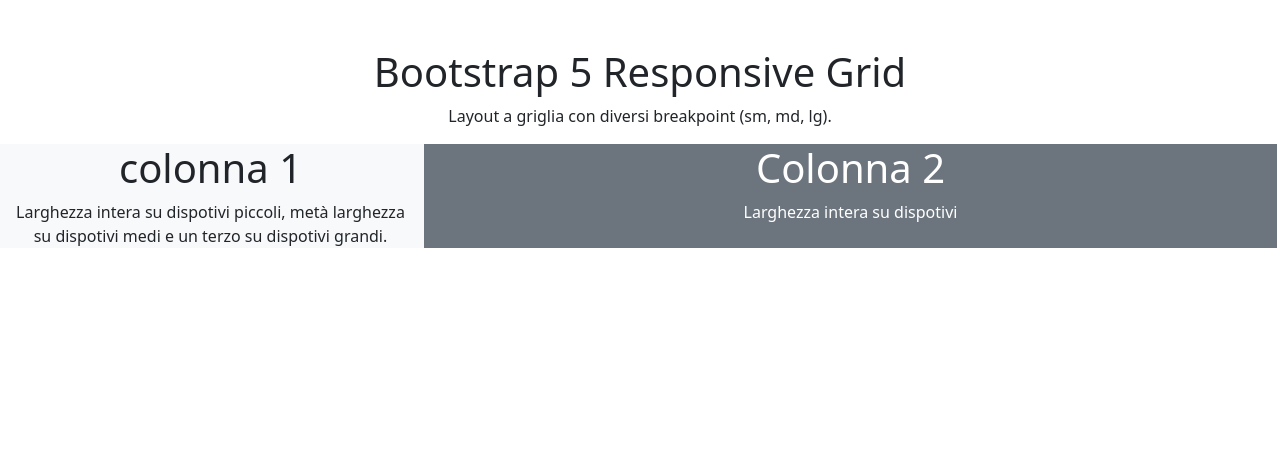
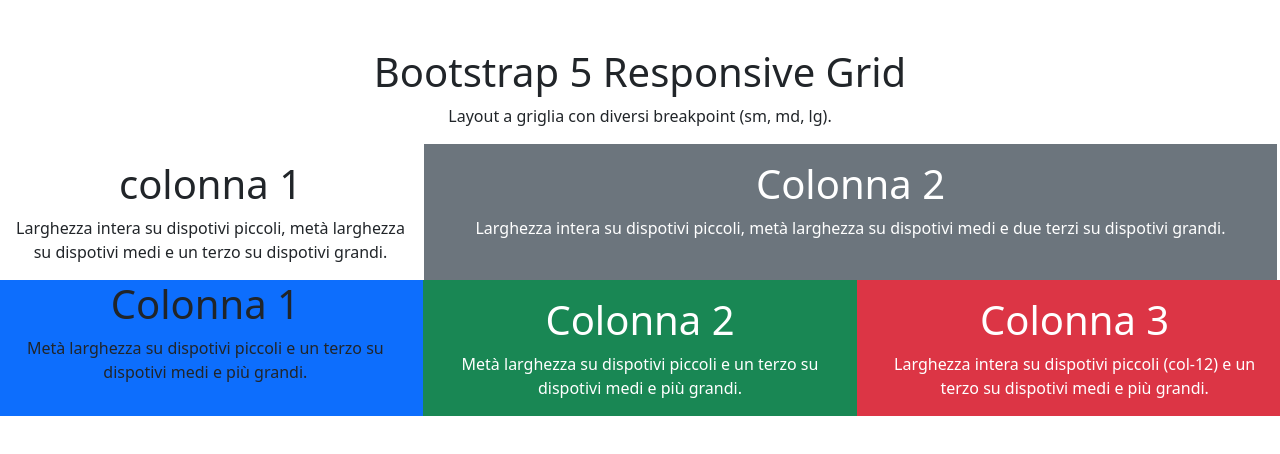
Before and after one commit to fabiolafisca/htmlcss-bootstrap-layout, a plain HTML site: page index.html in a window 1280 px wide. Drawn offline with nearby package versions, Linux system fonts and the light colour scheme; files that its build step writes are made by us from their sources.

Commit message:
exercise-bootstrap-colonna3

```diff
--- a/index.html
+++ b/index.html
@@ -22,15 +22,49 @@
 
 
     <div class="row">
-        <div class="col-12 col-md-6 col-lg-4 bg-light">
+        <div class="col-12 col-md-6 col-lg-4 text-bg-white p-3">
             <h1>colonna 1</h1>
             Larghezza intera su dispotivi piccoli, metà larghezza su dispotivi medi e un terzo su dispotivi grandi.
         </div>
 
 
-    <div class="col-12 col-md-6 col-lg-8 bg-secondary text-white">
+    <div class="col-12 col-md-6 col-lg-8 text-bg-secondary p-3">
         <h1>Colonna 2</h1>
-        Larghezza intera su dispotivi
+        Larghezza intera su dispotivi piccoli, metà larghezza su dispotivi medi e due terzi su dispotivi grandi.
+        </div>
+    </div>
+
+    <div class="col-12 col-md-6 col-lg-4 bg-primary">
+            <h1>Colonna 1</h1>
+            Metà larghezza su dispotivi piccoli e un terzo su dispotivi medi e più grandi.
+        </div>
+
+    <div class="col-10 col-md-6 col-lg-4 text-bg-success p-3">
+        <h1>Colonna 2</h1>
+        Metà larghezza su dispotivi piccoli e un terzo su dispotivi medi e più grandi.
+        </div>
+
+        <div class="col-10 col-md-6 col-lg-4 text-bg-danger p-3">
+            <h1>Colonna 3</h1>
+            Larghezza intera su dispotivi piccoli (col-12) e un terzo su dispotivi medi e più grandi.
+            </div>
+
+
+
+
+
+
+
+
+
+
+
+
+
+
+
+
+
 
 
     <script src="https://cdn.jsdelivr.net/npm/@popperjs/core@2.11.8/dist/umd/popper.min.js" integrity="sha384-I7E8VVD/ismYTF4hNIPjVp/Zjvgyol6VFvRkX/vR+Vc4jQkC+hVqc2pM8ODewa9r" crossorigin="anonymous"></script>
```
